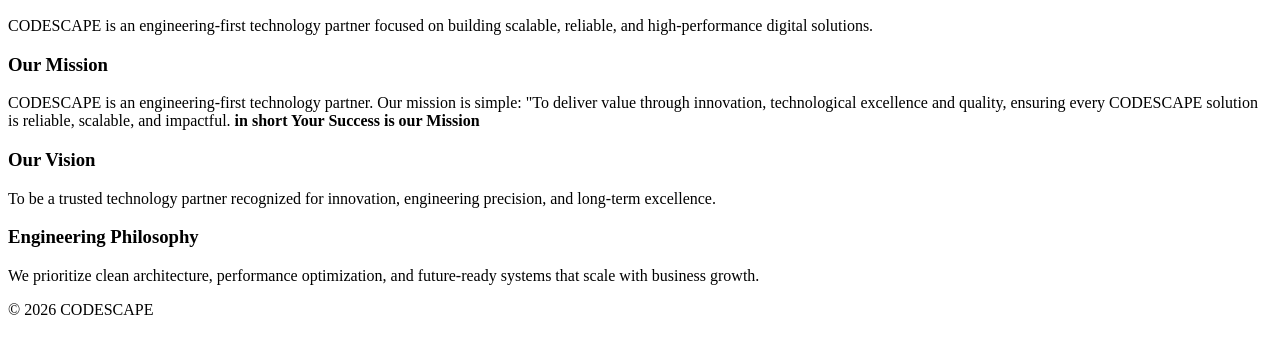
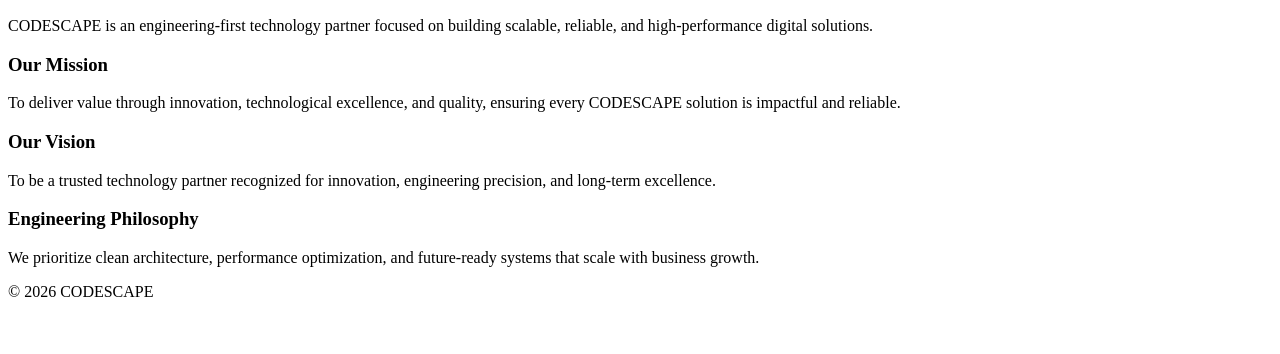
Before and after one commit to AfsidhaMJ/Codescape-website, a plain HTML site: page about.html in a window 1280 px wide. Shown: the part 110-464 px from the top of the page. Drawn offline with Linux system fonts and the light colour scheme.

Commit message:
Update about.html

```diff
--- a/about.html
+++ b/about.html
@@ -23,10 +23,8 @@
   <section>
     <h3>Our Mission</h3>
     <p>
-      CODESCAPE is an engineering-first technology partner. Our mission is simple:
-"To deliver value through innovation, technological excellence and quality, ensuring every
-CODESCAPE solution is reliable, scalable, and impactful.
-<b>in short Your Success is our Mission </b>
+      To deliver value through innovation, technological excellence, and quality,
+      ensuring every CODESCAPE solution is impactful and reliable.
     </p>
 
     <h3>Our Vision</h3>
```
